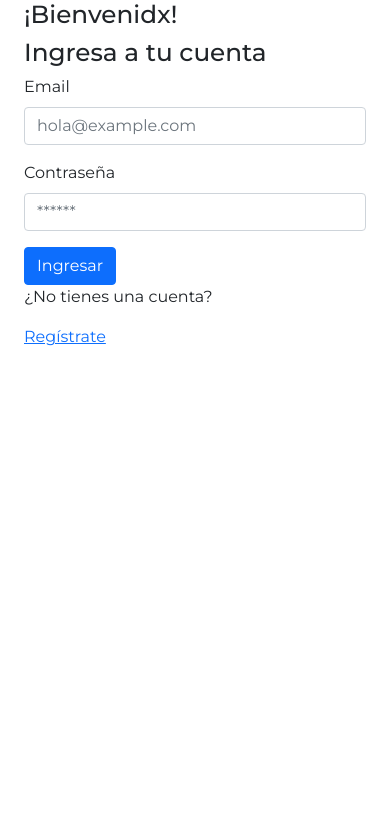
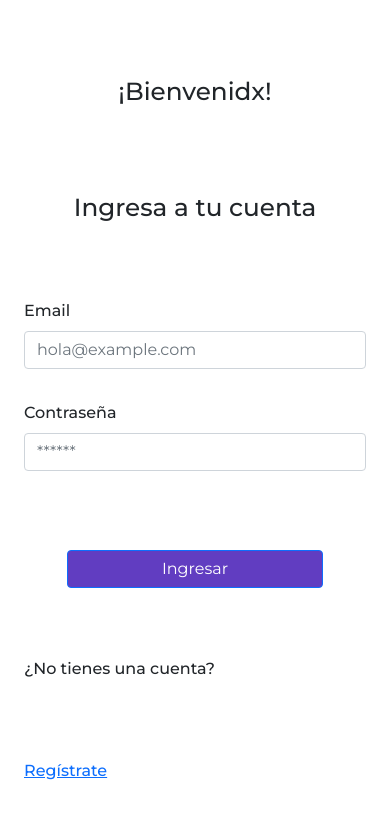
Before and after one commit to astridtimana/chat-app-client, a React (Create React App) app: page /login in a window 390 px wide. Shown: the top 818 px of the page. Built offline with nearby package versions, Linux system fonts and the light colour scheme.

Commit message:
fresponsive design

```diff
--- a/package.json
+++ b/package.json
@@ -17,6 +17,7 @@
     "react-dom": "^17.0.2",
     "react-router-dom": "^5.3.0",
     "react-scripts": "4.0.3",
+    "sass": "^1.42.1",
     "typescript": "^4.4.3",
     "web-vitals": "^1.1.2"
   },
@@ -43,5 +44,9 @@
       "last 1 firefox version",
       "last 1 safari version"
     ]
+  },
+  "devDependencies": {
+    "@types/node-sass": "^4.11.2",
+    "node-sass": "^6.0.1"
   }
 }
--- a/src/index.css
+++ b/src/index.css
@@ -5,6 +5,7 @@ body {
   font-family: "Raleway", sans-serif;
   -webkit-font-smoothing: antialiased;
   -moz-osx-font-smoothing: grayscale;
+
 }
 
 code {
--- a/src/views/Login.tsx
+++ b/src/views/Login.tsx
@@ -14,10 +14,10 @@ export const Login = () => {
 
 
   return (
-    <Container fluid>
-      <h2>¡Bienvenidx!</h2>
-      <h2>Ingresa a tu cuenta</h2>
-      <Form>
+    <Container fluid className="d-flex flex-column justify-content-evenly vh-100 f-500 trial">
+      <h2 className="text-center p-3">¡Bienvenidx!</h2>
+      <h2 className="text-center">Ingresa a tu cuenta</h2>
+      <Form className="d-flex flex-column justify-content-around" style={{minHeight:"19rem"}}>
         <Form.Group className="mb-3" controlId="formBasicEmail">
           <Form.Label>Email</Form.Label>
           <Form.Control type="email" placeholder="hola@example.com" onChange={handleInputChange}/>
@@ -27,7 +27,7 @@ export const Login = () => {
           <Form.Label>Contraseña</Form.Label>
           <Form.Control type="password" placeholder="******" onChange={handleInputChange}/>
         </Form.Group>
-        <Button variant="primary" type="submit">
+        <Button variant="primary" type="submit" className="mt-5 w-75 align-self-center btn btn-purple">
           Ingresar
         </Button>
       </Form>
--- a/src/views/Register.tsx
+++ b/src/views/Register.tsx
@@ -1,6 +1,5 @@
-import React, { useState } from 'react'
-import { Container, Form } from 'react-bootstrap'
-
+import React, { useState } from 'react';
+import { Container, Form } from 'react-bootstrap';
 
 export const Register = () => {
 
@@ -10,8 +9,8 @@ export const Register = () => {
   console.log(formData);
 
   return (
-    <Container fluid className="d-flex flex-column justify-content-evenly vh-100 f-500">
-
+    <Container fluid className="d-flex flex-column justify-content-evenly vh-100 f-500 trial">
+      <div className="visible-lg-* desktopBg">
         <div>
           <h2 className="text-center p-3">¡Bienvenidx!</h2>
           <h2 className="text-center">Crea tu cuenta</h2>
@@ -59,7 +58,7 @@ export const Register = () => {
         <p>¿Ya tienes una cuenta?</p>
         <a href='/login' className="purple-font">Inicia Sesión</a>
         </div>
-
+      </div>
     </Container>
   )
 }
```
Also changed, not shown: src/styles/custom.scss (+26 -0 lines), 1 other file (tests, documents, lock files or other folders). Lines whose indentation alone changed are shown as unchanged.
